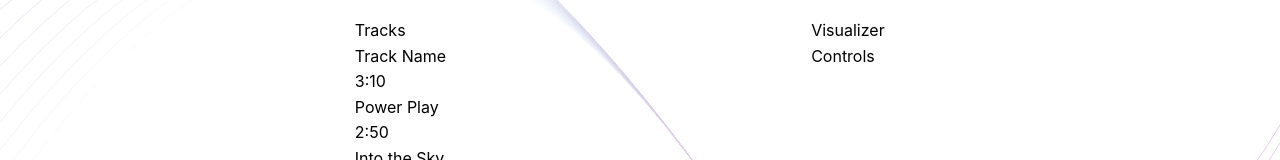
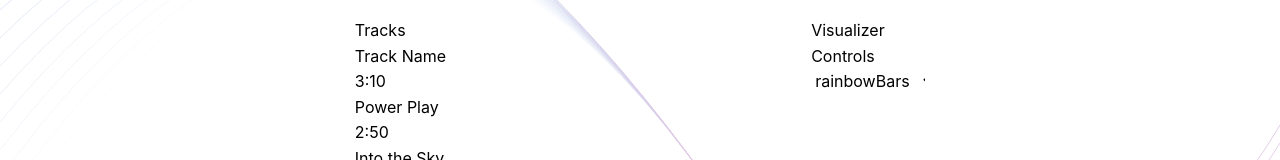
Before and after one commit to misteriusa/music-visualizer, a React (Vite) app in the folder src/renderer/: page / in a window 1280 px wide. Shown: the part 214-374 px from the top of the page. Built offline with nearby package versions, Linux system fonts and the light colour scheme.

Commit message:
feat: add 20 visualization presets

```diff
--- a/src/renderer/src/App.tsx
+++ b/src/renderer/src/App.tsx
@@ -1,6 +1,7 @@
 import { useState, useRef, useEffect, useCallback } from 'react'
 import { PanelGroup, Panel, PanelResizeHandle } from 'react-resizable-panels'
 import { PlayIcon, PauseIcon, UploadIcon } from '@radix-ui/react-icons'
+import { visualizations, VisualizationName } from './visualizations'
 import './index.css'
 
 function App(): React.JSX.Element {
@@ -14,6 +15,7 @@ function App(): React.JSX.Element {
   const [currentTrack, setCurrentTrack] = useState(0)
   const [progress, setProgress] = useState(0)
   const [audioFile, setAudioFile] = useState<string | null>(null)
+  const [visName, setVisName] = useState<VisualizationName>('rainbowBars')
   const audioRef = useRef<HTMLAudioElement>(null)
   const canvasRef = useRef<HTMLCanvasElement>(null)
   const audioContextRef = useRef<AudioContext | null>(null)
@@ -28,14 +30,13 @@ function App(): React.JSX.Element {
   }, [audioFile])
 
   /**
-   * Render frequency data as colorful bars across the canvas.
+   * Render the selected visualization onto the canvas.
    */
   const drawVisualization = useCallback((): void => {
     const canvas = canvasRef.current
     const analyser = analyserRef.current
     if (!canvas || !analyser) return
 
-    // Ensure canvas matches its displayed size for crisp rendering
     canvas.width = canvas.clientWidth
     canvas.height = canvas.clientHeight
 
@@ -45,17 +46,10 @@ function App(): React.JSX.Element {
     analyser.getByteFrequencyData(dataArray)
 
     ctx.clearRect(0, 0, canvas.width, canvas.height)
-    const barWidth = canvas.width / bufferLength
-
-    for (let i = 0; i < bufferLength; i++) {
-      const barHeight = dataArray[i]
-      const hue = (i / bufferLength) * 360 // rainbow effect by index
-      ctx.fillStyle = `hsl(${hue}, 100%, 50%)`
-      ctx.fillRect(i * barWidth, canvas.height - barHeight, barWidth - 1, barHeight)
-    }
+    visualizations[visName](ctx, dataArray, canvas)
 
     animationFrameRef.current = requestAnimationFrame(drawVisualization)
-  }, [])
+  }, [visName])
 
   /**
    * Initialise audio context & analyser before starting animation loop.
@@ -128,7 +122,17 @@ function App(): React.JSX.Element {
         <PanelResizeHandle />
         <Panel defaultSize={20} minSize={15} className="bg-secondary p-4">
           <h2 className="text-lg font-bold mb-2">Visualizer Controls</h2>
-          {/* Add controls here */}
+          <select
+            value={visName}
+            onChange={(e) => setVisName(e.target.value as VisualizationName)}
+            className="w-full p-2 mb-4 bg-card text-primary"
+          >
+            {Object.keys(visualizations).map((name) => (
+              <option key={name} value={name}>
+                {name}
+              </option>
+            ))}
+          </select>
         </Panel>
       </PanelGroup>
       <div className="bg-card p-4 flex items-center justify-between">
--- /dev/null
+++ b/src/renderer/src/visualizations.ts
@@ -0,0 +1,299 @@
+// Collection of audio visualization renderers.
+// Each renderer is a small function (<40 LoC) that draws onto the canvas
+// using analyser frequency data.
+
+export type Visualization = (
+  ctx: CanvasRenderingContext2D,
+  data: Uint8Array,
+  canvas: HTMLCanvasElement
+) => void
+
+export const visualizations: Record<string, Visualization> = {
+  /** Draw vibrant vertical bars with rainbow hues. */
+  rainbowBars: (ctx, data, canvas) => {
+    const barWidth = canvas.width / data.length
+    data.forEach((value, i) => {
+      const hue = (i / data.length) * 360
+      ctx.fillStyle = `hsl(${hue},100%,50%)`
+      ctx.fillRect(i * barWidth, canvas.height - value, barWidth - 1, value)
+    })
+  },
+  /** Uniform cyan bars for a minimal look. */
+  monoBars: (ctx, data, canvas) => {
+    const barWidth = canvas.width / data.length
+    ctx.fillStyle = '#00ffcc'
+    data.forEach((v, i) => {
+      ctx.fillRect(i * barWidth, canvas.height - v, barWidth - 1, v)
+    })
+  },
+  /** Radial spokes from the centre. */
+  radialLines: (ctx, data, canvas) => {
+    const cx = canvas.width / 2
+    const cy = canvas.height / 2
+    const r = Math.min(cx, cy) / 2
+    const step = (Math.PI * 2) / data.length
+    data.forEach((v, i) => {
+      const angle = i * step
+      const x = cx + Math.cos(angle) * (r + v)
+      const y = cy + Math.sin(angle) * (r + v)
+      ctx.strokeStyle = `hsl(${(i / data.length) * 360},100%,50%)`
+      ctx.beginPath()
+      ctx.moveTo(cx, cy)
+      ctx.lineTo(x, y)
+      ctx.stroke()
+    })
+  },
+  /** Compact radial bars orbiting the centre. */
+  radialBars: (ctx, data, canvas) => {
+    const cx = canvas.width / 2
+    const cy = canvas.height / 2
+    const base = Math.min(cx, cy) / 4
+    const step = (Math.PI * 2) / data.length
+    data.forEach((v, i) => {
+      const angle = i * step
+      const h = v * 0.5
+      const x = cx + Math.cos(angle) * base
+      const y = cy + Math.sin(angle) * base
+      ctx.save()
+      ctx.translate(x, y)
+      ctx.rotate(angle)
+      ctx.fillStyle = `hsl(${(i / data.length) * 360},100%,50%)`
+      ctx.fillRect(0, 0, 2, h)
+      ctx.restore()
+    })
+  },
+  /** Polygonal wave surrounding a circle. */
+  circleWave: (ctx, data, canvas) => {
+    const cx = canvas.width / 2
+    const cy = canvas.height / 2
+    const radius = Math.min(cx, cy) / 2
+    ctx.beginPath()
+    data.forEach((v, i) => {
+      const angle = (i / data.length) * Math.PI * 2
+      const r = radius + v / 2
+      const x = cx + Math.cos(angle) * r
+      const y = cy + Math.sin(angle) * r
+      if (i === 0) ctx.moveTo(x, y)
+      else ctx.lineTo(x, y)
+    })
+    ctx.closePath()
+    ctx.strokeStyle = '#ff00ff'
+    ctx.stroke()
+  },
+  /** Spiralling line expanding with intensity. */
+  spiral: (ctx, data, canvas) => {
+    const cx = canvas.width / 2
+    const cy = canvas.height / 2
+    ctx.beginPath()
+    data.forEach((v, i) => {
+      const angle = i * 0.1
+      const r = i * 0.5 + v * 0.3
+      const x = cx + Math.cos(angle) * r
+      const y = cy + Math.sin(angle) * r
+      if (i === 0) ctx.moveTo(x, y)
+      else ctx.lineTo(x, y)
+    })
+    ctx.strokeStyle = '#00ffff'
+    ctx.stroke()
+  },
+  /** Pulsing dots across the canvas. */
+  dots: (ctx, data, canvas) => {
+    const step = canvas.width / data.length
+    data.forEach((v, i) => {
+      const size = v / 5
+      ctx.fillStyle = `hsl(${(i / data.length) * 360},100%,50%)`
+      ctx.beginPath()
+      ctx.arc(i * step, canvas.height - v, size, 0, Math.PI * 2)
+      ctx.fill()
+    })
+  },
+  /** Mirrored white bars about the centre line. */
+  mirrorBars: (ctx, data, canvas) => {
+    const barWidth = canvas.width / data.length
+    data.forEach((v, i) => {
+      ctx.fillStyle = '#ffffff'
+      ctx.fillRect(i * barWidth, canvas.height / 2, barWidth - 1, -v)
+      ctx.fillRect(i * barWidth, canvas.height / 2, barWidth - 1, v)
+    })
+  },
+  /** Jagged waveform resembling lightning. */
+  zigZag: (ctx, data, canvas) => {
+    const step = canvas.width / data.length
+    ctx.beginPath()
+    data.forEach((v, i) => {
+      const x = i * step
+      const y = canvas.height - v
+      if (i === 0) ctx.moveTo(x, y)
+      else ctx.lineTo(x, y)
+    })
+    ctx.strokeStyle = '#ffff00'
+    ctx.stroke()
+  },
+  /** Gradient coloured smooth wave. */
+  gradientWave: (ctx, data, canvas) => {
+    const step = canvas.width / data.length
+    const grad = ctx.createLinearGradient(0, 0, canvas.width, 0)
+    grad.addColorStop(0, '#ff0000')
+    grad.addColorStop(1, '#0000ff')
+    ctx.beginPath()
+    data.forEach((v, i) => {
+      const x = i * step
+      const y = canvas.height - v
+      if (i === 0) ctx.moveTo(x, y)
+      else ctx.lineTo(x, y)
+    })
+    ctx.strokeStyle = grad
+    ctx.stroke()
+  },
+  /** Starburst of lines from centre. */
+  starBurst: (ctx, data, canvas) => {
+    const cx = canvas.width / 2
+    const cy = canvas.height / 2
+    data.forEach((v, i) => {
+      const angle = (i / data.length) * Math.PI * 2
+      const x = cx + Math.cos(angle) * v
+      const y = cy + Math.sin(angle) * v
+      ctx.strokeStyle = '#ff9900'
+      ctx.beginPath()
+      ctx.moveTo(cx, cy)
+      ctx.lineTo(x, y)
+      ctx.stroke()
+    })
+  },
+  /** Checkerboard that brightens with amplitude. */
+  checkerPulse: (ctx, data, canvas) => {
+    const size = 20
+    for (let x = 0; x < canvas.width; x += size) {
+      for (let y = 0; y < canvas.height; y += size) {
+        const idx = Math.floor((x / canvas.width) * data.length)
+        const v = data[idx]
+        ctx.fillStyle = `rgba(0,255,255,${v / 255})`
+        ctx.fillRect(x, y, size, size)
+      }
+    }
+  },
+  /** Lissajous curve modulated by frequency. */
+  lissajous: (ctx, data, canvas) => {
+    const cx = canvas.width / 2
+    const cy = canvas.height / 2
+    const a = 3
+    const b = 2
+    ctx.beginPath()
+    data.forEach((v, i) => {
+      const t = (i / data.length) * Math.PI * 2
+      const x = cx + Math.sin(a * t + v / 50) * cx * 0.8
+      const y = cy + Math.sin(b * t) * cy * 0.8
+      if (i === 0) ctx.moveTo(x, y)
+      else ctx.lineTo(x, y)
+    })
+    ctx.strokeStyle = '#00ff00'
+    ctx.stroke()
+  },
+  /** Orbiting dots forming circular paths. */
+  orbitals: (ctx, data, canvas) => {
+    const cx = canvas.width / 2
+    const cy = canvas.height / 2
+    data.forEach((v, i) => {
+      const angle = (i / data.length) * Math.PI * 2
+      const r = 50 + v / 4
+      const x = cx + Math.cos(angle) * r
+      const y = cy + Math.sin(angle) * r
+      ctx.strokeStyle = '#ff00aa'
+      ctx.beginPath()
+      ctx.arc(x, y, 2, 0, Math.PI * 2)
+      ctx.stroke()
+    })
+  },
+  /** Hexagonal polygon pulsating outward. */
+  polygonPulse: (ctx, data, canvas) => {
+    const cx = canvas.width / 2
+    const cy = canvas.height / 2
+    const sides = 6
+    const radius = Math.min(cx, cy) / 2
+    ctx.beginPath()
+    for (let i = 0; i < sides; i++) {
+      const v = data[Math.floor((i / sides) * data.length)]
+      const angle = (i / sides) * Math.PI * 2
+      const r = radius + v / 4
+      const x = cx + Math.cos(angle) * r
+      const y = cy + Math.sin(angle) * r
+      if (i === 0) ctx.moveTo(x, y)
+      else ctx.lineTo(x, y)
+    }
+    ctx.closePath()
+    ctx.strokeStyle = '#ffffff'
+    ctx.stroke()
+  },
+  /** Symmetrical colourful bars like a kaleidoscope. */
+  kaleidoscope: (ctx, data, canvas) => {
+    const step = canvas.width / data.length
+    data.forEach((v, i) => {
+      const x = i * step
+      const y = canvas.height - v
+      ctx.fillStyle = `hsl(${(i / data.length) * 360},100%,50%)`
+      ctx.fillRect(x, y, 4, v)
+      ctx.fillRect(canvas.width - x, y, 4, v)
+    })
+  },
+  /** Sine wave with amplitude from data. */
+  sineWave: (ctx, data, canvas) => {
+    const step = canvas.width / data.length
+    ctx.beginPath()
+    data.forEach((v, i) => {
+      const x = i * step
+      const y = canvas.height / 2 + Math.sin(i * 0.1) * v
+      if (i === 0) ctx.moveTo(x, y)
+      else ctx.lineTo(x, y)
+    })
+    ctx.strokeStyle = '#00ffff'
+    ctx.stroke()
+  },
+  /** Waterfall effect with translucent blue bars. */
+  waterfall: (ctx, data, canvas) => {
+    const barWidth = canvas.width / data.length
+    ctx.globalCompositeOperation = 'lighter'
+    data.forEach((v, i) => {
+      ctx.fillStyle = `rgba(0,0,255,${v / 255})`
+      ctx.fillRect(i * barWidth, 0, barWidth, canvas.height)
+    })
+    ctx.globalCompositeOperation = 'source-over'
+  },
+  /** Semi-circular arc resembling yin-yang motion. */
+  yinYang: (ctx, data, canvas) => {
+    const cx = canvas.width / 2
+    const cy = canvas.height / 2
+    const radius = Math.min(cx, cy) * 0.8
+    const v = data[0]
+    ctx.beginPath()
+    ctx.arc(cx, cy, radius, Math.PI / 2 - (v / 255) * Math.PI, Math.PI / 2 + (v / 255) * Math.PI)
+    ctx.strokeStyle = '#ffffff'
+    ctx.stroke()
+  },
+  /** Petal-like dots forming a flower. */
+  flower: (ctx, data, canvas) => {
+    const cx = canvas.width / 2
+    const cy = canvas.height / 2
+    const petals = 8
+    const radius = Math.min(cx, cy) / 2
+    data.forEach((v, i) => {
+      const angle = (i / data.length) * Math.PI * 2
+      const r = radius + v / 5
+      const x = cx + Math.cos(angle) * r
+      const y = cy + Math.sin(angle) * r
+      ctx.fillStyle = `hsl(${(i / data.length) * 360},100%,50%)`
+      ctx.fillRect(x, y, 2, 2)
+    })
+    ctx.beginPath()
+    for (let i = 0; i < petals; i++) {
+      const angle = (i / petals) * Math.PI * 2
+      const x = cx + Math.cos(angle) * radius
+      const y = cy + Math.sin(angle) * radius
+      ctx.moveTo(cx, cy)
+      ctx.lineTo(x, y)
+    }
+    ctx.strokeStyle = '#ff00ff'
+    ctx.stroke()
+  }
+}
+
+export type VisualizationName = keyof typeof visualizations
```
